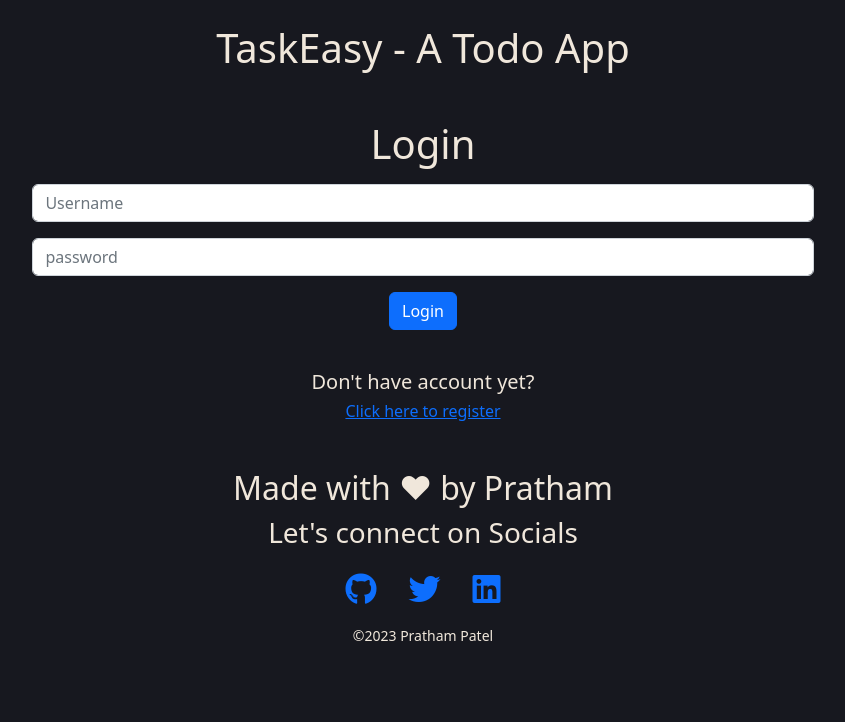
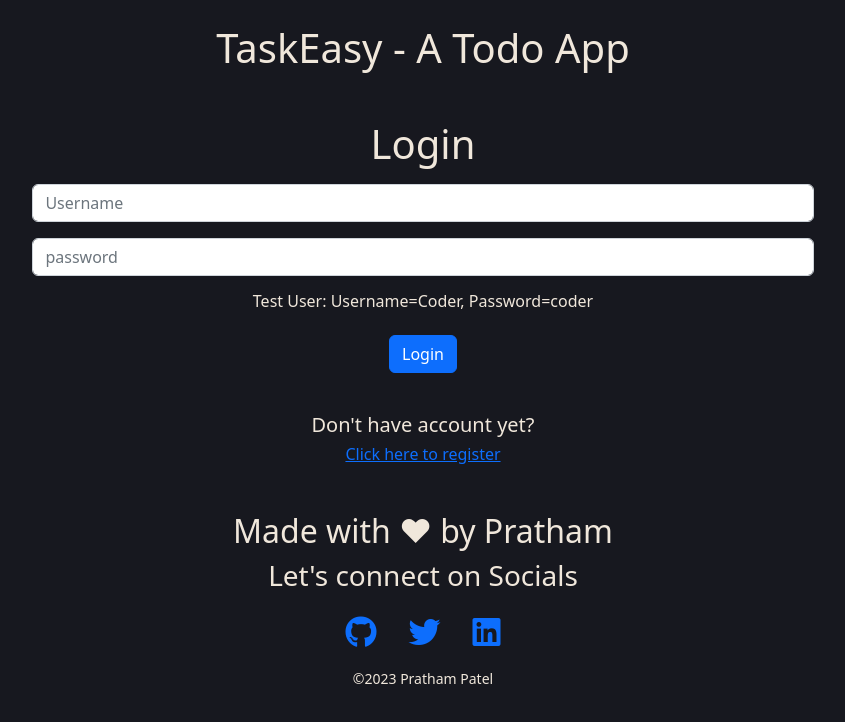
Before and after one commit to PrathamPatel010/TaskEasy, a React (Vite) app in the folder frontend/: page / in a window 1280 px wide. Shown: the top 722 px of the page, without its empty margins (217-1062 px from the left). Built offline with nearby package versions, Linux system fonts and the light colour scheme; no server answers.

Commit message:
Test User added on home screen

```diff
--- a/frontend/src/Components/Login.jsx
+++ b/frontend/src/Components/Login.jsx
@@ -42,6 +42,7 @@ const Login = () => {
                         <h1 className="my-3">Login</h1>
                         <input value={username} className="form-control mb-3" type="text" placeholder="Username" name="name" autoComplete="on" onChange={(e) => setUsername(e.target.value)} required />
                         <input value={password} className="form-control" type="password" placeholder="password" autoComplete="off" onChange={(e) => setPassword(e.target.value)} required />
+                        <p className={"mb-0 mt-3"}><h6>Test User: Username=Coder, Password=coder</h6></p>
                         {
                             showLoader ? (<SpinnerLoader />) : (<button type="submit" className=" mt-3 btn btn-login btn-primary">Login</button>)
                         }
```
